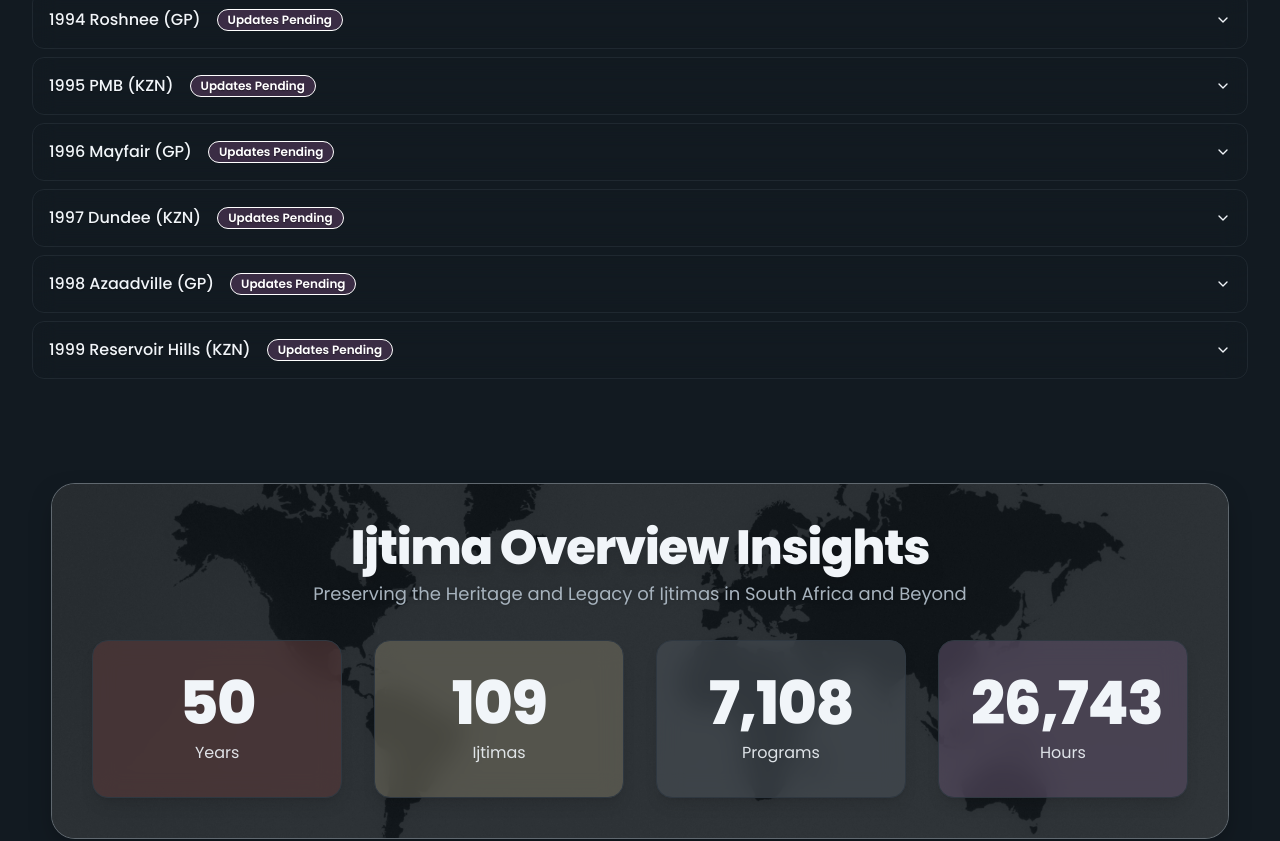
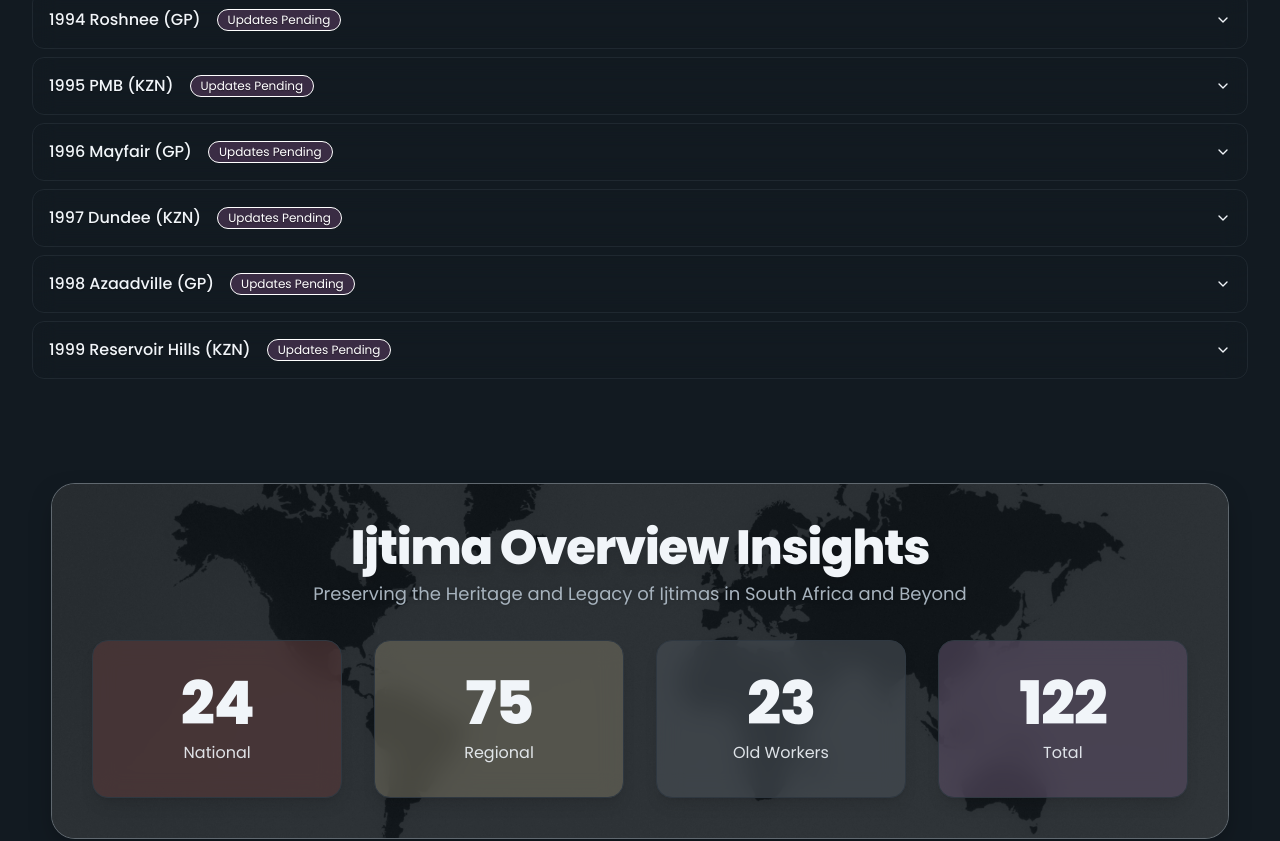
Before and after one commit to Simtechcds/ijtima-site, a React (Vite) app: page /south-africa in a window 1280 px wide. Shown: the part 1460-2301 px from the top of the page. Built offline with nearby package versions, Linux system fonts and the light colour scheme.

Commit message:
Refine accordion and counter styling
Adjusted "Updates Pending" badge font to be thinner for better appearance on the South Africa page. Updated counter blocks on the South Africa page to display: 24 National, 75 Regional, 23 Old Workers, and a Total of 122.

```diff
--- a/src/App.tsx
+++ b/src/App.tsx
@@ -2,7 +2,7 @@ import { Toaster } from "@/components/ui/toaster";
 import { Toaster as Sonner } from "@/components/ui/sonner";
 import { TooltipProvider } from "@/components/ui/tooltip";
 import { QueryClient, QueryClientProvider } from "@tanstack/react-query";
-import { BrowserRouter, Routes, Route } from "react-router-dom";
+import { BrowserRouter, Routes, Route, useLocation } from "react-router-dom";
 import Index from "./pages/Index";
 import NotFound from "./pages/NotFound";
 import SouthAfrica from "./pages/SouthAfrica";
@@ -21,15 +21,24 @@ import StatisticsSection from "./components/sections/StatisticsSection";
 
 const queryClient = new QueryClient();
 
-const App = () => (
-  <QueryClientProvider client={queryClient}>
-    <TooltipProvider>
-      <Toaster />
-      <Sonner />
-      <BrowserRouter>
+const RoutedApp = () => {
+  const location = useLocation();
+  const isSouthAfrica = location.pathname === "/south-africa";
+  const saStats = [
+    { value: 24, label: "National", bg: "stat-brown" },
+    { value: 75, label: "Regional", bg: "stat-olive" },
+    { value: 23, label: "Old Workers", bg: "stat-slate" },
+    { value: 122, label: "Total", bg: "stat-plum" },
+  ];
+
+  return (
+    <>
       <BackgroundImagePanel />
       <Header />
-        <div className="min-h-[calc(100vh-160px)] container py-6 pb-32 md:pb-12" onDoubleClick={() => window.dispatchEvent(new CustomEvent("bgpanel:open"))}>
+      <div
+        className="min-h-[calc(100vh-160px)] container py-6 pb-32 md:pb-12"
+        onDoubleClick={() => window.dispatchEvent(new CustomEvent("bgpanel:open"))}
+      >
         <Routes>
           <Route path="/" element={<Index />} />
           <Route path="/south-africa" element={<SouthAfrica />} />
@@ -44,9 +53,20 @@ const App = () => (
           <Route path="*" element={<NotFound />} />
         </Routes>
       </div>
-        <StatisticsSection />
+      <StatisticsSection stats={isSouthAfrica ? saStats : undefined} />
       <Footer />
       <StickyLivePill />
+    </>
+  );
+};
+
+const App = () => (
+  <QueryClientProvider client={queryClient}>
+    <TooltipProvider>
+      <Toaster />
+      <Sonner />
+      <BrowserRouter>
+        <RoutedApp />
       </BrowserRouter>
     </TooltipProvider>
   </QueryClientProvider>
--- a/src/components/sections/StatisticsSection.tsx
+++ b/src/components/sections/StatisticsSection.tsx
@@ -47,13 +47,14 @@ const CountUp: React.FC<{ end: number; duration?: number; className?: string }>
   );
 };
 
-const StatisticsSection: React.FC = () => {
-  const stats = [
+const StatisticsSection: React.FC<{ stats?: { value: number; label: string; bg: string }[] }> = ({ stats }) => {
+  const defaultStats = [
     { value: 50, label: "Years", bg: "stat-brown" },
     { value: 109, label: "Ijtimas", bg: "stat-olive" },
     { value: 7108, label: "Programs", bg: "stat-slate" },
     { value: 26743, label: "Hours", bg: "stat-plum" },
   ];
+  const data = stats ?? defaultStats;
 
   return (
     <section aria-labelledby="stats-title" className="py-10 md:py-12 lg:py-14">
@@ -81,7 +82,7 @@ const StatisticsSection: React.FC = () => {
 
           {/* Stats grid */}
           <div className="grid grid-cols-2 md:grid-cols-4 gap-4 md:gap-6 lg:gap-8">
-            {stats.map((s) => (
+            {data.map((s) => (
               <article
                 key={s.label}
                 className={`${s.bg} hairline rounded-2xl backdrop-blur-md shadow-lg p-4 sm:p-6 lg:p-8 text-center animate-fade-in`}
--- a/src/pages/SouthAfrica.tsx
+++ b/src/pages/SouthAfrica.tsx
@@ -15,7 +15,7 @@ const SAItem = ({ value, label, pending = true, children }: SAItemProps) => {
           <span className="flex flex-col items-start gap-1 sm:flex-row sm:items-center sm:gap-2">
             <span className="whitespace-nowrap text-shadow-soft">{label}</span>
             {pending && (
-              <Badge variant="outline" className="badge-pending text-shadow-soft self-start sm:self-auto sm:ml-2">Updates Pending</Badge>
+              <Badge variant="outline" className="badge-pending font-normal text-shadow-soft self-start sm:self-auto sm:ml-2">Updates Pending</Badge>
             )}
           </span>
         </AccordionTrigger>
```
Lines whose indentation alone changed are shown as unchanged.
